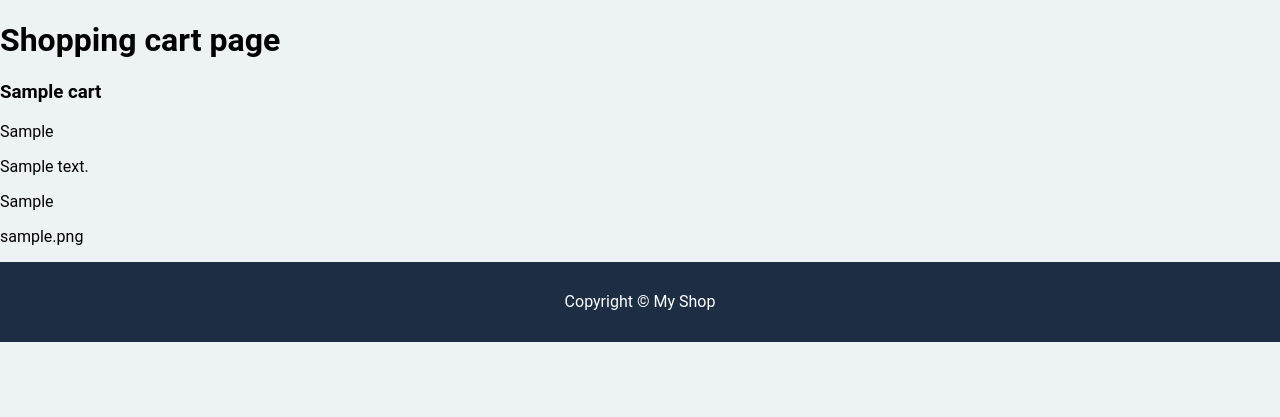
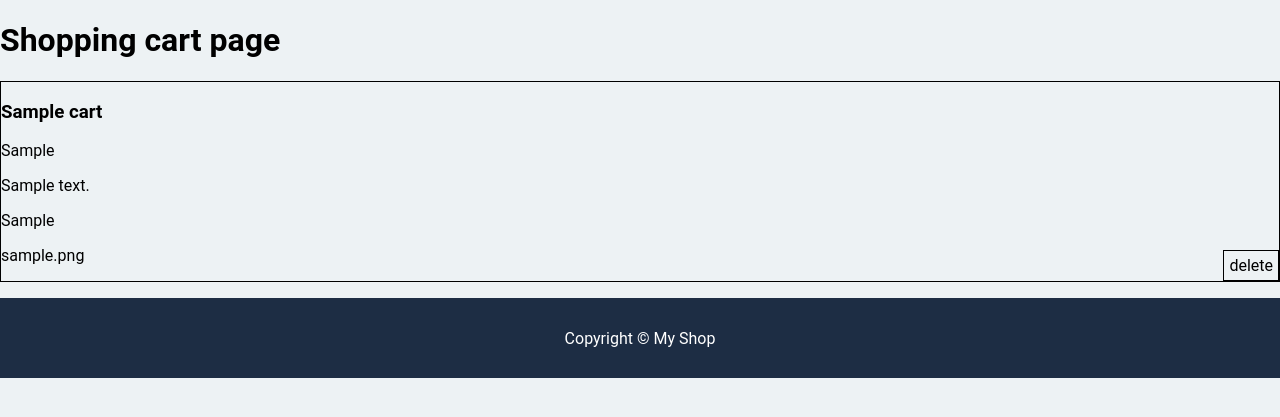
Before and after one commit to tofikvel/Full-Stack-Web-App, a Node server app: page /cart in a window 1280 px wide. Shown: the part 88-505 px from the top of the page. Run offline with Node 20, Linux system fonts and the light colour scheme; tables that the repository leaves empty hold one stand-in row (values such as "Sample post"); some libraries are stand-ins or nearby versions.

Commit message:
added few more lines of code

```diff
--- a/public/styles.css
+++ b/public/styles.css
@@ -92,6 +92,25 @@ body {
     color: #212529;
 }
 
+.cart-item-entity {
+    position: relative;
+    margin-bottom: 1rem;
+    border: 1px solid #000;
+}
+
+.delete-item-btn {
+    position: absolute;
+    bottom: 0;
+    right: 0;
+    border: 1px solid #000;
+    padding: 5px;
+}
+
+.delete-item-btn:hover {
+    cursor: pointer;
+    box-shadow: 1px 2px 3px rgba(0, 0, 0, 0.2);
+}
+
 .footer {
     display: flex;
     align-items: center;
--- a/views/cart.ejs
+++ b/views/cart.ejs
@@ -24,6 +24,7 @@
                         <p class="cart-item-image">
                             <%= item.image %>
                         </p>
+                        <a class="delete-item-btn" data-doc="<%= item._id %>">delete</a>
                     </div>
                     <% }) %>
                         <% } else { %>
```
